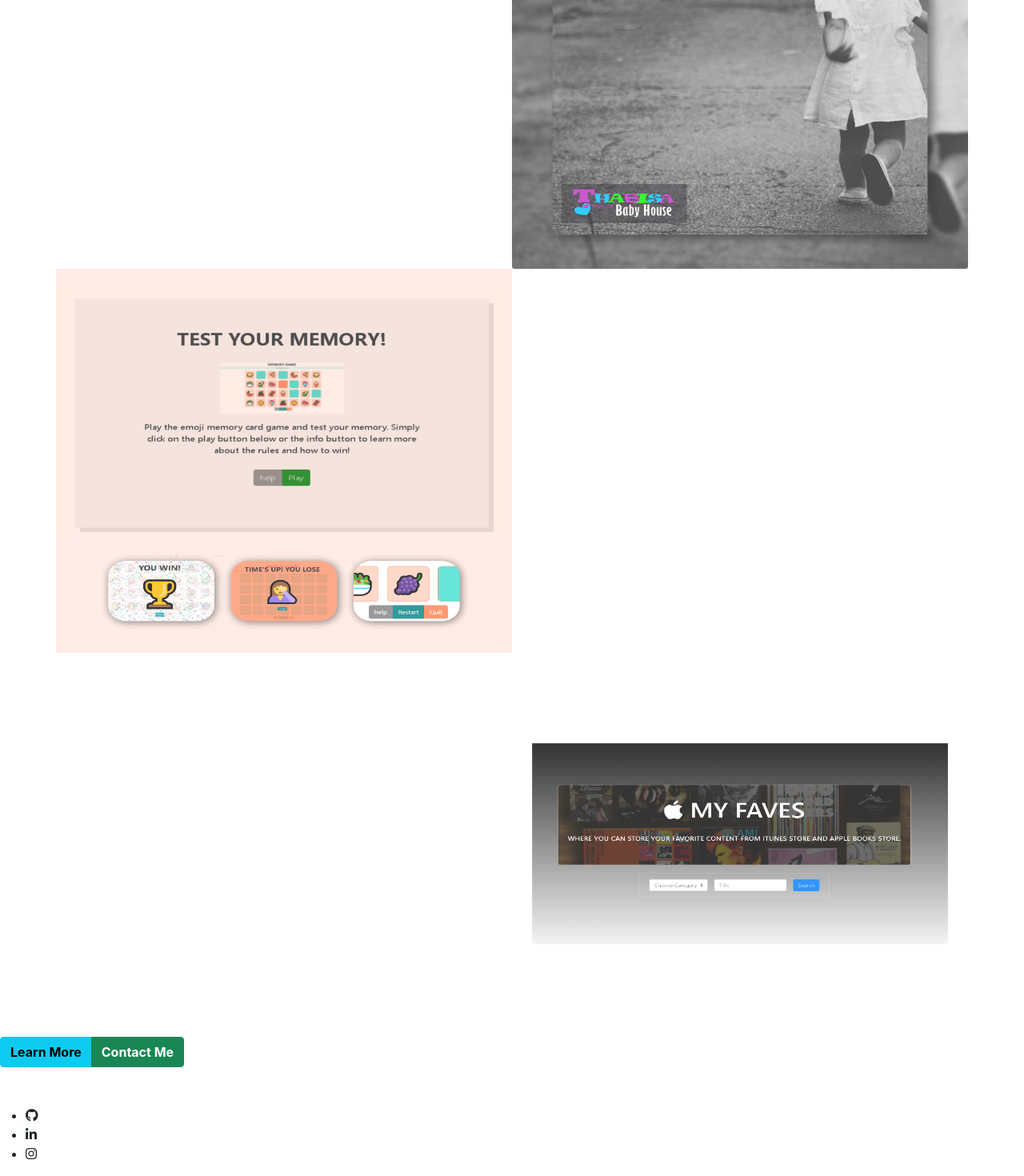
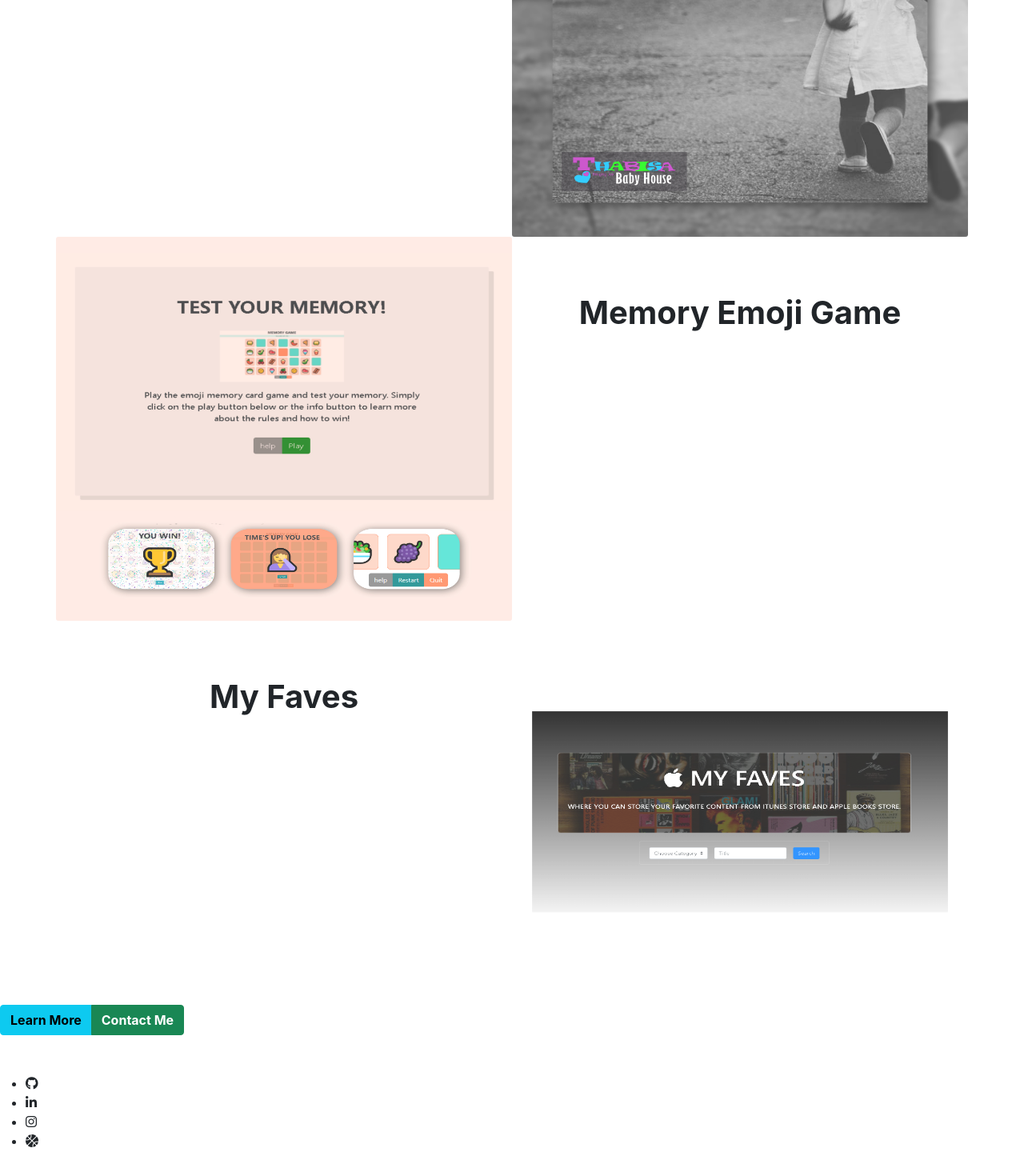
Before and after one commit to Lerato029/my-next-portfolio, a Next.js app: page /projects in a window 1280 px wide. Shown: the part 766-2236 px from the top of the page at 80% size. Built offline with nearby package versions, Linux system fonts and the light colour scheme.

Commit message:
Features better mobile UX

```diff
--- a/components/Footer.js
+++ b/components/Footer.js
@@ -2,14 +2,16 @@ export default function Footer() {
   return (
     <div className="mt-5">
       <ul className="socialMedia fw-bold ">
-        <li>
+        <li title="Github">
           <div>
             <a href="https://github.com/Lerato029" target="_blank">
               <i className="fab fa-github"></i>
+              <br />
             </a>
           </div>
         </li>
-        <li>
+
+        <li title="LinkedIn">
           <a
             href="https://www.linkedin.com/in/lerato-mokgwabona-97107a16b/"
             target="_blank"
@@ -17,9 +19,14 @@ export default function Footer() {
             <i className="fab fa-linkedin-in"></i>
           </a>
         </li>
-        <li>
+        <li title="Instagram">
           <a href="https://www.instagram.com/uibylerato/" target="_blank">
             <i className="fab fa-instagram"></i>
+          </a>
+        </li>
+        <li title="Dribble">
+          <a href="https://dribbble.com/UI_ByLerato" target="_blank">
+            <i className="fas fa-basketball-ball"></i>
           </a>
         </li>
       </ul>
--- a/pages/_document.js
+++ b/pages/_document.js
@@ -11,7 +11,10 @@ export default class MyDocument extends Document {
             rel="stylesheet"
           />
           <script src="https://cdn.jsdelivr.net/npm/bootstrap@5.0.1/dist/js/bootstrap.bundle.min.js"></script>
-          <script src="https://kit.fontawesome.com/a076d05399.js"></script>
+          <script
+            src="https://kit.fontawesome.com/1938f1a8f2.js"
+            crossorigin="anonymous"
+          ></script>
           {/* Global Site Tag (gtag.js) - Google Analytics */}
           <script
             async
--- a/pages/contact.js
+++ b/pages/contact.js
@@ -78,8 +78,8 @@ export default function contact() {
         <h2 className="mb-5 text-center">Contact Details</h2>
       </div>
       <div className="row row-cols-1 row-cols-md-3 m-0 ">
-        {contact.map((info, index) => (
-          <div key={index} className="col mx-0 gx-0 prime">
+        {contact.map((info) => (
+          <div key={info.name} className="col mx-0 gx-0 prime">
             <div
               className="card  text-white "
               style={{
--- a/pages/projects.js
+++ b/pages/projects.js
@@ -54,9 +54,9 @@ export default function projects() {
       </head>
       <Nav />
       <div className="landing">
-        <h2 className="mb-5">Recent Projects</h2>
+        <h2 className="mb-2 text-uppercase">Recent Projects</h2>
       </div>
-      <div className="container text-center">
+      <div className="container text-center mt-0">
         <div className="row row-cols-1 row-cols-md-2  ">
           {projects.map((project, index) => (
             <>
@@ -90,14 +90,20 @@ export default function projects() {
                   )}
 
                   <div className="card-img-overlay mt-5  middle">
-                    <a href={`${project.url}`} target="_blank">
+                    {project.url && (
+                      <a
+                        className="btn btn-outline"
+                        href={`${project.url}`}
+                        target="_blank"
+                      >
                         <h1
-                        className="card-title fw-bold"
+                          className="card-title fw-bold "
                           style={{ cursor: "pointer" }}
                         >
                           {project.name}
                         </h1>
                       </a>
+                    )}
 
                     <h5 className="mt-5 mx-3">{project.description}</h5>
 
@@ -141,7 +147,12 @@ export default function projects() {
                   )}
 
                   <div className="card-img-overlay mt-5 middle">
-                    <a href={`${project.url2}`} target="_blank">
+                    {project.url2 && (
+                      <a
+                        className="btn btn-outline"
+                        href={`${project.url2}`}
+                        target="_blank"
+                      >
                         <h1
                           className="card-title fw-bold "
                           style={{ cursor: "pointer" }}
@@ -149,6 +160,7 @@ export default function projects() {
                           {project.name2}
                         </h1>
                       </a>
+                    )}
 
                     <h5 className="mt-5 mx-3">{project.description2}</h5>
 
--- a/styles/_buttons.scss
+++ b/styles/_buttons.scss
@@ -4,6 +4,17 @@
 }
 .btn-success:hover {
   background: $aqua;
+}
+
+.btn-outline {
+  color: white;
+  border: 1px solid white;
+  border-radius: 0.6rem;
+  transition-duration: 1s;
+}
+.btn-outline:hover {
+  color: $mint;
+  transform: scale(1.05);
 }
 
 .btn-danger {
--- a/styles/_footer.scss
+++ b/styles/_footer.scss
@@ -29,6 +29,9 @@
   margin-bottom: 50px;
 }
 
+.socialMedia small {
+  align-self: flex-end;
+}
 .socialMedia ul {
   display: flex;
   justify-content: center;
@@ -36,9 +39,9 @@
   list-style: none;
 }
 .socialMedia li {
-  margin: 0.5rem;
-  height: 3rem;
-  width: 3rem;
+  margin: 0.3rem;
+  height: 2.8rem;
+  width: 2.8rem;
   background-color: $dark;
   border-radius: 50%;
   display: flex;
--- a/styles/styles.css
+++ b/styles/styles.css
@@ -38,6 +38,11 @@
   margin-bottom: 50px;
 }
 
+.socialMedia small {
+  -ms-flex-item-align: end;
+      align-self: flex-end;
+}
+
 .socialMedia ul {
   display: -webkit-box;
   display: -ms-flexbox;
@@ -52,9 +57,9 @@
 }
 
 .socialMedia li {
-  margin: 0.5rem;
-  height: 3rem;
-  width: 3rem;
+  margin: 0.3rem;
+  height: 2.8rem;
+  width: 2.8rem;
   background-color: #16333F;
   border-radius: 50%;
   display: -webkit-box;
@@ -257,6 +262,20 @@
   background: #4CAABC;
 }
 
+.btn-outline {
+  color: white;
+  border: 1px solid white;
+  border-radius: 0.6rem;
+  -webkit-transition-duration: 1s;
+          transition-duration: 1s;
+}
+
+.btn-outline:hover {
+  color: #6EC7AA;
+  -webkit-transform: scale(1.05);
+          transform: scale(1.05);
+}
+
 .btn-danger {
   background: #c81e2a;
   border: #c81e2a;
```
Also changed, not shown: pages/about.js (+7 -5 lines), pages/index.js (+4 -4 lines), 1 other file (tests, documents, lock files or other folders). Lines whose indentation alone changed are shown as unchanged.
